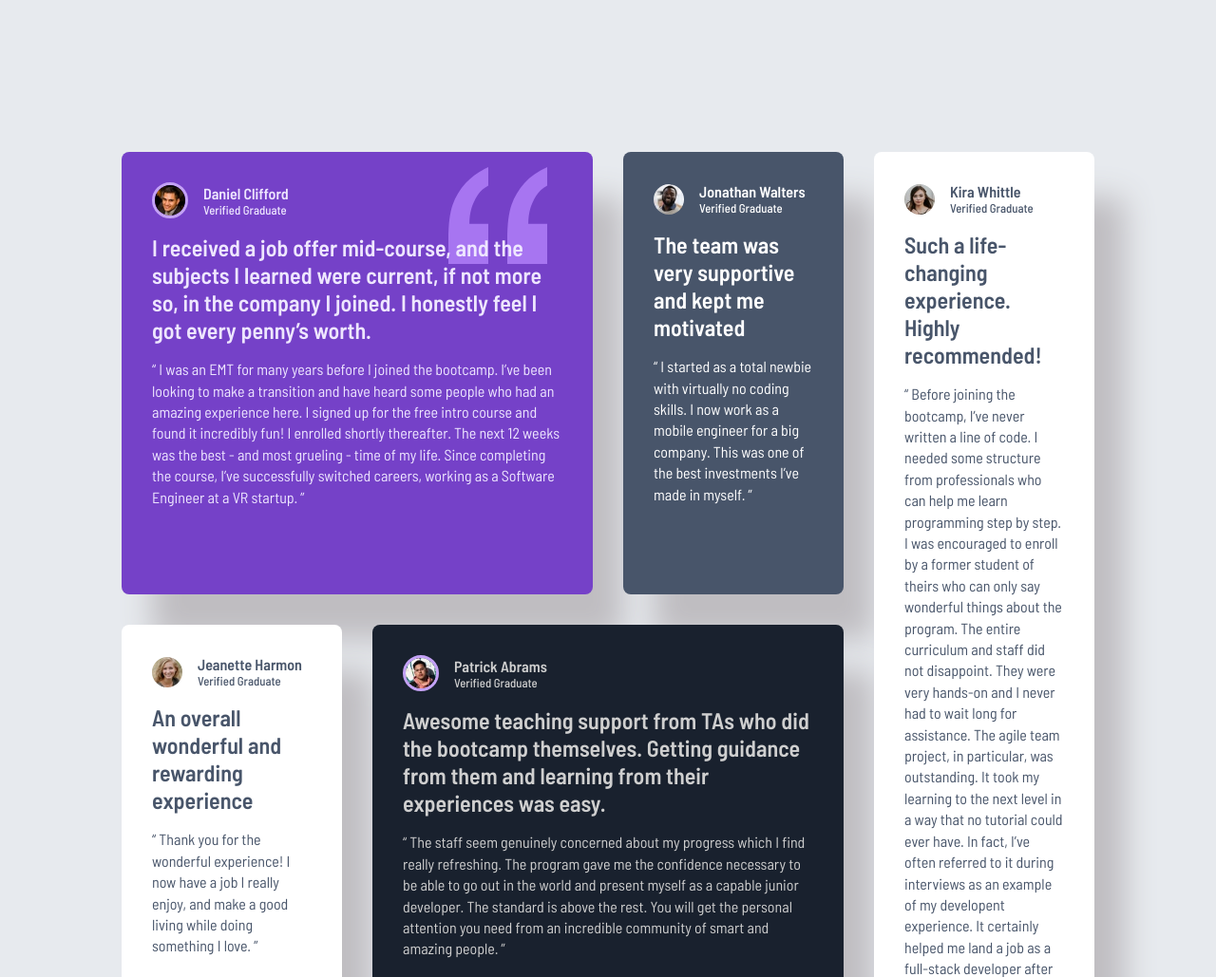
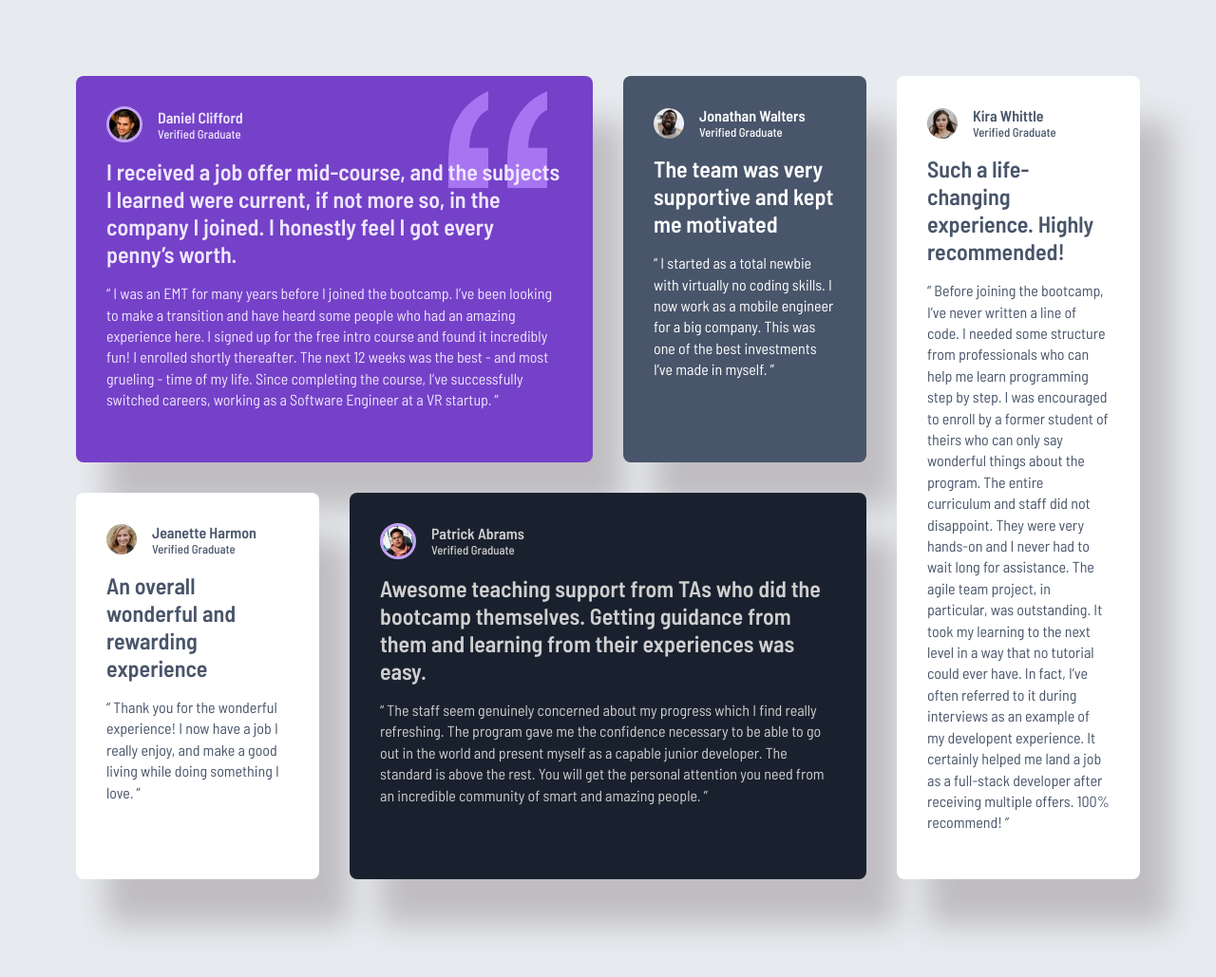
Before and after one commit to UrwahRafiq/FrontendMentor-Challenges, a plain HTML site: page testimonials-grid-section-main/index.html in a window 1280 px wide. Shown: the top 1029 px of the page at 95% size. After the commit the page ends 1006 px from the top, so only its background shows below. Drawn offline with Linux system fonts and the light colour scheme.

Commit message:
fixed margin

```diff
--- a/testimonials-grid-section-main/index.html
+++ b/testimonials-grid-section-main/index.html
@@ -95,7 +95,7 @@
       }
       .testimonials{
         padding: 0;
-        margin: 10rem 8rem;
+        margin: 5rem;
         display: grid;
         grid-template-columns: repeat(4, 1fr);
         grid-template-rows: 1fr 1fr;
```
